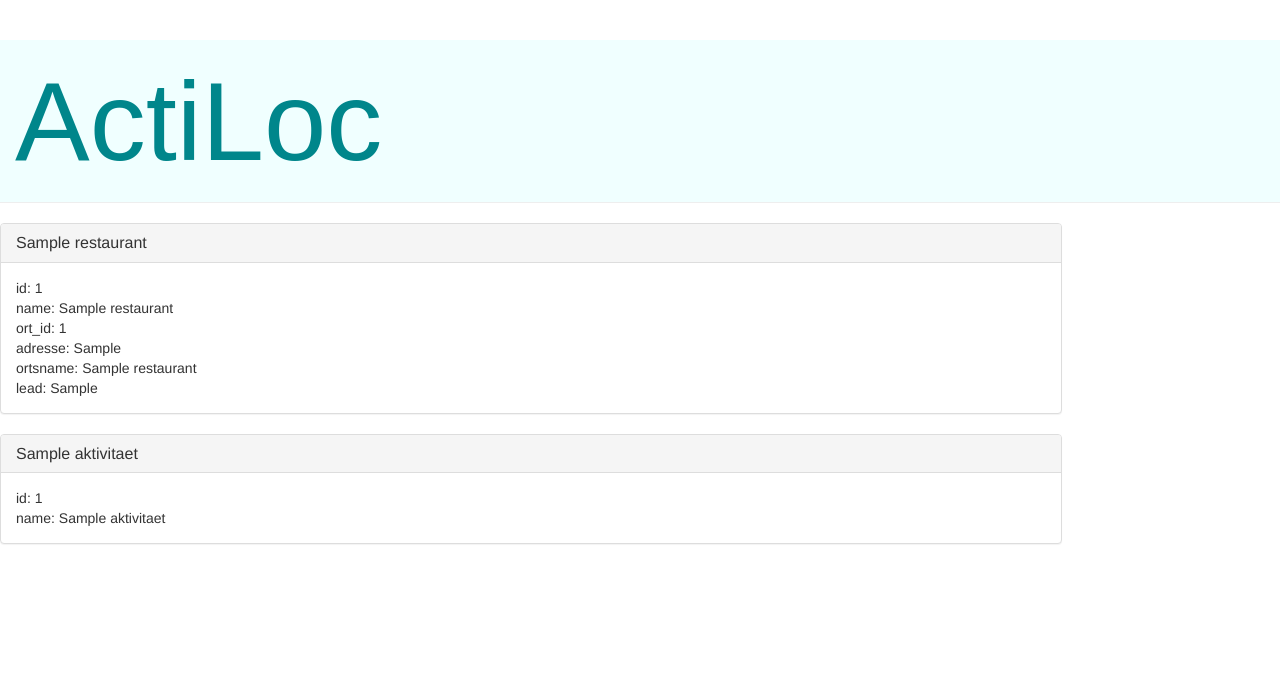
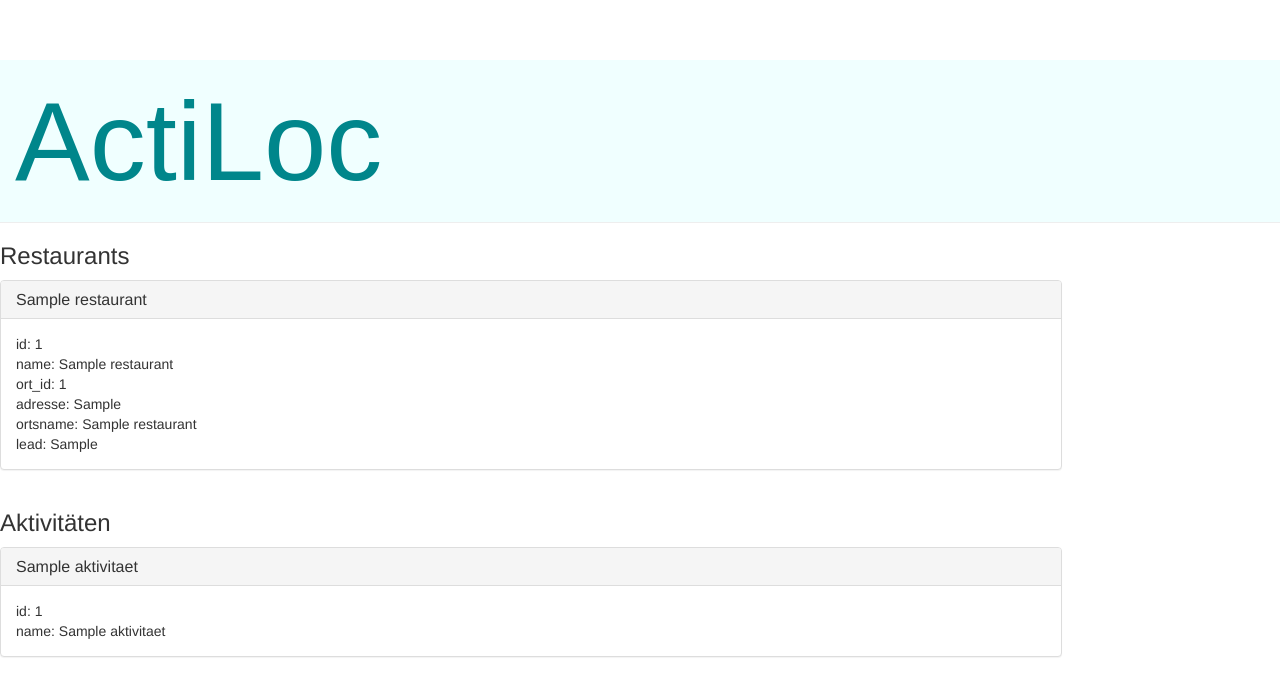
Before and after one commit to JennyZisette/Actiloc, a PHP site: page /admin.php in a window 1280 px wide. Shown: the top 696 px of the page. Run offline with PHP 8.4, Linux system fonts and the light colour scheme; tables that the repository leaves empty or names only in its code hold one stand-in row (values such as "Sample post"); some libraries are stand-ins or nearby versions.

Commit message:
Titel Restaurants und Aktivitäten hinzugefügt

```diff
--- a/admin.php
+++ b/admin.php
@@ -41,7 +41,7 @@
       </div>
 
 
-
+<h3> Restaurants </h3>
 <?php
 while($restaurant = mysqli_fetch_assoc($restaurant_list)) {
 
@@ -64,6 +64,7 @@
   </div> <!-- /Beitrag -->
 </div>
 <?php   } ?>
+<h3> Aktivitäten </h3>
 <?php
 while($aktivitaet = mysqli_fetch_assoc($aktivitaet_list)) {
 
@@ -75,7 +76,7 @@
           <div class="panel-heading">
             <h3 class="panel-title"><?php echo $aktivitaet['name']; ?></h3>
           </div>
-          <div class="panel-body">
+                    <div class="panel-body">
             <?php
               foreach($aktivitaet as $fieldname => $value) {
                 echo $fieldname . ": " . $value . '<br>';
```
